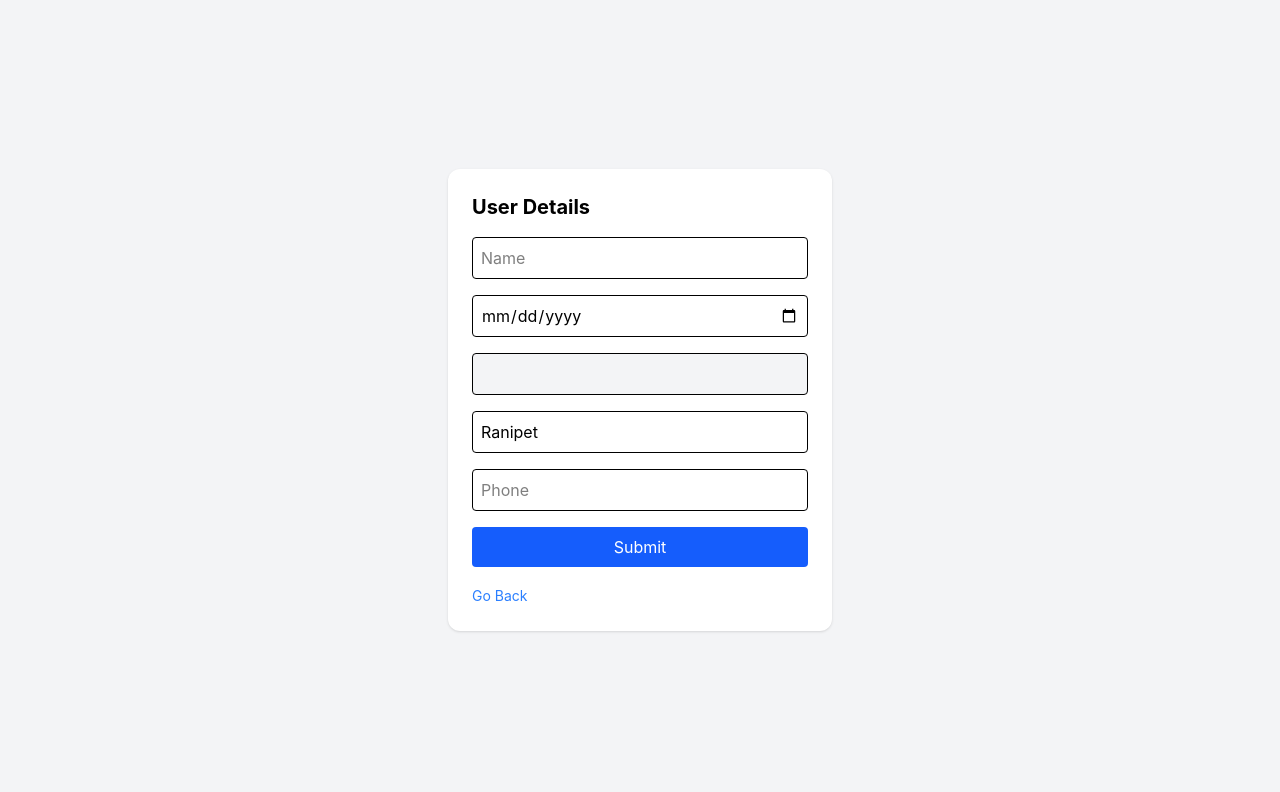
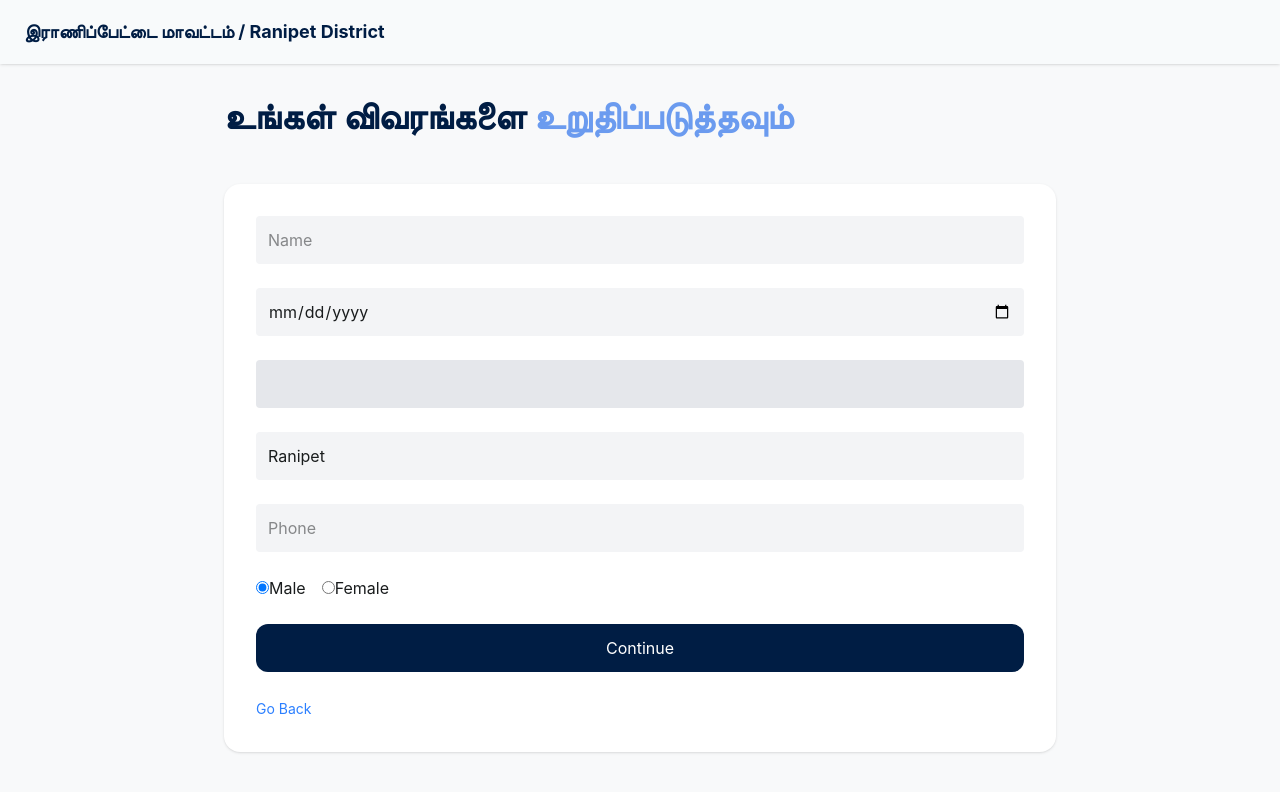
Before and after one commit to Dharunganesh/vote_pledge, a React (Vite) app: page /userDetails in a window 1280 px wide. Shown: the top 792 px of the page. Built offline with nearby package versions, Linux system fonts and the light colour scheme; no server answers.

Commit message:
Refactor UserDetails component layout and styling
Refactor UserDetails component layout and form inputs for better structure and styling.

```diff
--- a/src/Pages/UserDetails.jsx
+++ b/src/Pages/UserDetails.jsx
@@ -1,5 +1,6 @@
 import { useState } from 'react'
 import { useNavigate } from 'react-router-dom'
+
 const API_BASE_URL = import.meta.env.VITE_API_URL
 
 const initialForm = {
@@ -31,10 +32,8 @@ function calculateAge(dob) {
 
 function normalizePhoneNumber(phoneNumber) {
   const digits = phoneNumber.replace(/\D/g, '')
-
   if (digits.length === 10) return `+91${digits}`
   if (digits.length > 10) return `+${digits}`
-
   return ''
 }
 
@@ -91,30 +90,125 @@ export default function UserDetails() {
   }
 
   return (
-    <div className="min-h-screen flex items-center justify-center bg-gray-100">
-      <form onSubmit={handleSubmit} className="bg-white p-6 rounded-xl shadow w-96 space-y-4">
-        <h2 className="text-xl font-bold">User Details</h2>
+    <div className="bg-[#f8f9fa] text-[#191c1d] min-h-screen flex flex-col">
 
-        <input name="name" placeholder="Name" value={formData.name} onChange={handleChange} className="w-full p-2 border rounded" required />
-        <input type="date" name="dob" value={formData.dob} onChange={handleChange} className="w-full p-2 border rounded" required />
+      {/* Header */}
+      <header className="fixed top-0 w-full z-50 bg-slate-50/80 backdrop-blur-xl shadow-sm h-16 flex items-center justify-between px-6">
+        <span className="text-lg font-bold text-[#001d44]">
+          இராணிப்பேட்டை மாவட்டம் / Ranipet District
+        </span>
+      </header>
 
-        <input value={age} readOnly className="w-full p-2 border rounded bg-gray-100" />
+      <main className="flex-grow pt-24 pb-12 px-4 md:px-8 max-w-4xl mx-auto w-full">
 
-        <input name="town" placeholder="Town" value={formData.town} onChange={handleChange} className="w-full p-2 border rounded" required />
+        {/* Title */}
+        <div className="mb-12">
+          <h1 className="text-4xl font-extrabold text-[#001d44]">
+            உங்கள் விவரங்களை <span className="text-[#6b9bef]">உறுதிப்படுத்தவும்</span>
+          </h1>
+        </div>
 
-        <input name="phone_number" placeholder="Phone" value={formData.phone_number} onChange={handleChange} className="w-full p-2 border rounded" required />
+        {/* Form */}
+        <div className="bg-white rounded-2xl p-8 shadow">
+          <form className="space-y-6" onSubmit={handleSubmit}>
 
-        <button type="submit" disabled={submitting} className="w-full bg-blue-600 text-white p-2 rounded">
-          {submitting ? 'Saving...' : 'Submit'}
+            {/* Name */}
+            <input
+              name="name"
+              placeholder="Name"
+              value={formData.name}
+              onChange={handleChange}
+              className="w-full p-3 bg-gray-100 rounded"
+              required
+            />
+
+            {/* DOB */}
+            <input
+              type="date"
+              name="dob"
+              value={formData.dob}
+              onChange={handleChange}
+              className="w-full p-3 bg-gray-100 rounded"
+              required
+            />
+
+            {/* Age */}
+            <input
+              value={age}
+              readOnly
+              className="w-full p-3 bg-gray-200 rounded"
+            />
+
+            {/* Town */}
+            <input
+              name="town"
+              placeholder="Town"
+              value={formData.town}
+              onChange={handleChange}
+              className="w-full p-3 bg-gray-100 rounded"
+              required
+            />
+
+            {/* Phone */}
+            <input
+              name="phone_number"
+              placeholder="Phone"
+              value={formData.phone_number}
+              onChange={handleChange}
+              className="w-full p-3 bg-gray-100 rounded"
+              required
+            />
+
+            {/* Gender */}
+            <div className="flex gap-4">
+              <label>
+                <input
+                  type="radio"
+                  name="gender"
+                  value="male"
+                  checked={formData.gender === 'male'}
+                  onChange={handleChange}
+                />
+                Male
+              </label>
+
+              <label>
+                <input
+                  type="radio"
+                  name="gender"
+                  value="female"
+                  checked={formData.gender === 'female'}
+                  onChange={handleChange}
+                />
+                Female
+              </label>
+            </div>
+
+            {/* Submit */}
+            <button
+              type="submit"
+              disabled={submitting}
+              className="w-full bg-[#001d44] text-white py-3 rounded-xl"
+            >
+              {submitting ? 'Saving...' : 'Continue'}
             </button>
 
+            {/* Messages */}
             {errorMessage && <p className="text-red-500">{errorMessage}</p>}
             {successMessage && <p className="text-green-500">{successMessage}</p>}
 
-        <button type="button" onClick={() => navigate('/')} className="text-sm text-blue-500">
+            {/* Back */}
+            <button
+              type="button"
+              onClick={() => navigate('/')}
+              className="text-blue-500 text-sm"
+            >
               Go Back
             </button>
+
           </form>
+        </div>
+      </main>
     </div>
   )
 }
```
Lines whose indentation alone changed are shown as unchanged.
